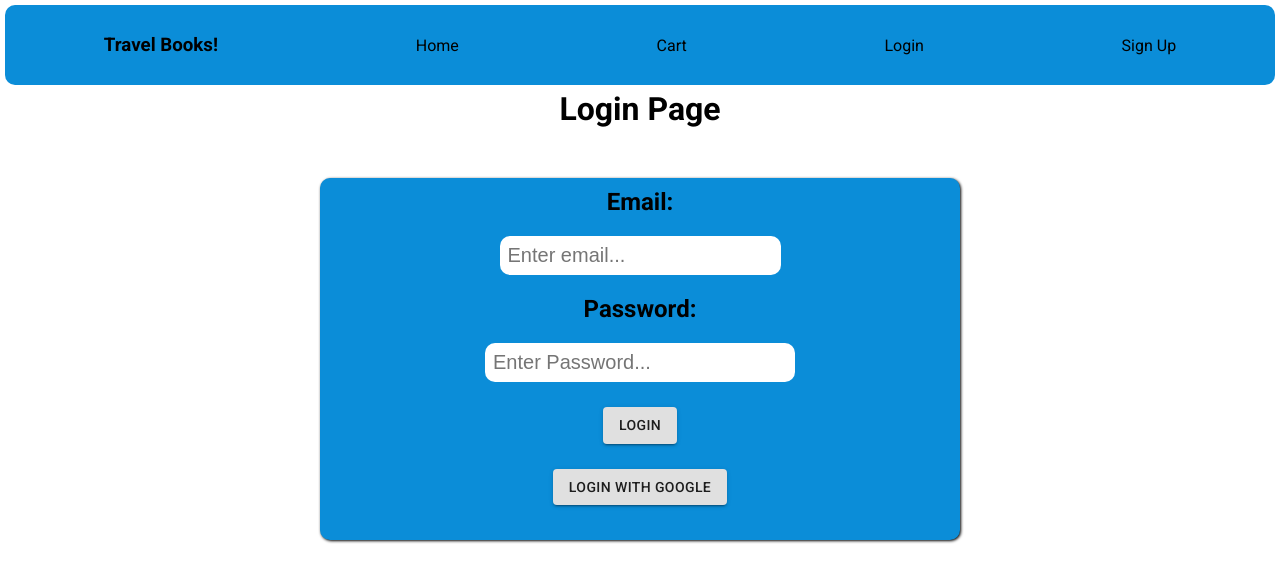
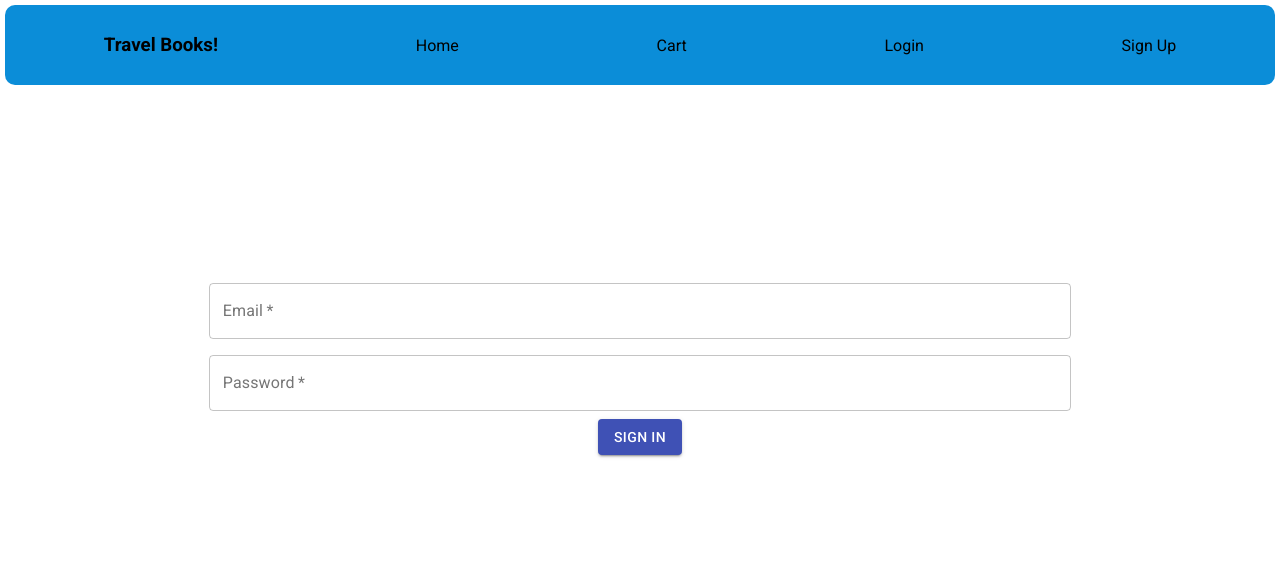
Before and after one commit to markpietan/Ecommerce_TravelBooks_Project, a React (Create React App) app: page /login in a window 1280 px wide. Shown: the top 582 px of the page. Built offline with nearby package versions, Linux system fonts and the light colour scheme.

Commit message:
worked on login and Material styling for login page

```diff
--- a/routes/users.js
+++ b/routes/users.js
@@ -16,6 +16,7 @@ const {
 usersRouter.post("/register", (req, res, next) => {
   const { email, password } = req.body;
   const SALT_COUNT = 10;
+  console.log(email, password)
   if (password.length < 8) {
     res.send({ message: "password must be 8 characters" });
   }
--- a/src/api/index.js
+++ b/src/api/index.js
@@ -1,8 +1,8 @@
 import axios from 'axios';
-
-export async function getSomething() {
+import {logInUser} from "./../../db/users"
+export async function logIn() {
   try {
-    const { data } = await axios.get('/api');
+    const { data } = await axios.get('/api/users/login');
     return data;
   } catch (error) {
     throw error;
--- a/src/components/App.js
+++ b/src/components/App.js
@@ -1,4 +1,4 @@
-import React from "react";
+import React, { useState } from "react";
 
 import { Nav, Home, Cart, Login, SignUp } from "./Links";
 
@@ -6,15 +6,27 @@ import { BrowserRouter as Router, Switch, Route } from "react-router-dom";
 
 import "./main.css";
 const App = () => {
+  const [currentUser, setcuurentUser] = useState(null);
+  async function onLogInClick(email, password) {
+    console.log(email, password);
+  }
   return (
     <Router>
       <div className="App">
         <Nav />
         <Switch>
-          <Route path="/home" component={Home} />
-          <Route path="/cart" component={Cart} />
-          <Route path="/login" component={Login} />
-          <Route path="/signup" component={SignUp} />
+          <Route path="/home">
+            <Home></Home>
+          </Route>
+          <Route path="/cart">
+            <Cart></Cart>
+          </Route>
+          <Route path="/login">
+            <Login onLogInClick={onLogInClick}></Login>
+          </Route>
+          <Route path="/signup">
+            <SignUp></SignUp>
+          </Route>
         </Switch>
       </div>
     </Router>
--- a/src/components/Links/Home.js
+++ b/src/components/Links/Home.js
@@ -1,4 +1,4 @@
-import React from "react";
+import React, {useState} from "react";
 import "./Home.css";
 import Button from "@material-ui/core/Button";
 import Item from "./Item.js";
--- a/src/components/Links/Login.css
+++ b/src/components/Links/Login.css
@@ -49,3 +49,11 @@
 .loginWithGoogle {
   margin-bottom: 25px;
 }
+
+
+form {
+  display: flex;
+  flex-direction: column;
+  place-items: center center;
+  padding: 15%;
+}
--- a/src/components/Links/Login.js
+++ b/src/components/Links/Login.js
@@ -1,48 +1,93 @@
 import React, { useState } from "react";
 import "./Login.css";
-import Button from "@material-ui/core/Button";
+import { Button, TextField, Container, Box } from "@material-ui/core";
 
-function Login() {
+function Login({ onLogInClick }) {
   const [email, setEmail] = useState("");
 
   const [password, setPassword] = useState("");
 
-  function onEmailChange(e){
-   setEmail(e.target.value)
+  function onEmailChange(e) {
+    setEmail(e.target.value);
   }
 
-  function onPasswordChange(e){
-    setPassword(e.target.value)
-   }
+  function onPasswordChange(e) {
+    setPassword(e.target.value);
+  }
 
   return (
-    <div className="loginPage">
-      <h1 className="loginTitle">Login Page</h1>
-      <div className="loginSection">
-        <h2 className="emailText">Email:</h2>
-        <input
-          type="text"
-          placeholder="Enter email..."
+    <Container>
+      <form>
+        <TextField
+          label="Email"
+          style={{ margin: 8 }}
+          placeholder="Enter email"
+          size="medium"
+          variant="outlined"
+          margin="normal"
           className="emailInput"
+          required
           value={email}
           onChange={onEmailChange}
-        ></input>
-        <h2 className="passwordText">Password:</h2>
-        <input
-          type="password"
-          placeholder="Enter Password..."
+          fullWidth
+        ></TextField>
+        <TextField
+          label="Password"
+          style={{ margin: 8 }}
+          placeholder="Enter password"
+          size="medium"
+          variant="outlined"
+          margin="normal"
           className="passwordInput"
+          required
           value={password}
           onChange={onPasswordChange}
-        ></input>
-        <div className="loginButton">
-          <Button variant="contained">Login</Button>
-        </div>
-        <div className="loginWithGoogle">
-          <Button variant="contained">Login With Google</Button>
-        </div>
-      </div>
-    </div>
+          type="password"
+          fullWidth
+        ></TextField>
+        <Button
+          type="submit"
+          color= "primary"
+          variant= "contained"
+          onClick={(e) => {
+            e.preventDefault();
+            if (email !== "" && password !== "") {
+              onLogInClick(email, password);
+            }
+
+          }}
+        >
+          Sign In
+        </Button>
+      </form>
+    </Container>
+    // <div className="loginPage">
+    //   <h1 className="loginTitle">Login Page</h1>
+    //   <div className="loginSection">
+    //     <h2 className="emailText">Email:</h2>
+    //     <input
+    //       type="text"
+    //       placeholder="Enter email..."
+    //       className="emailInput"
+    //       value={email}
+    //       onChange={onEmailChange}
+    //     ></input>
+    //     <h2 className="passwordText">Password:</h2>
+    //     <input
+    //       type="password"
+    //       placeholder="Enter Password..."
+    //       className="passwordInput"
+    //       value={password}
+    //       onChange={onPasswordChange}
+    //     ></input>
+    //     <div className="loginButton">
+    //       <Button variant="contained">Login</Button>
+    //     </div>
+    //     <div className="loginWithGoogle">
+    //       <Button variant="contained">Login With Google</Button>
+    //     </div>
+    //   </div>
+    // </div>
   );
 }
 
--- a/src/components/Links/SignUp.js
+++ b/src/components/Links/SignUp.js
@@ -38,7 +38,7 @@ export default class Registration extends Component {
 
     axios
       .post(
-        "http://localhost:5000/register",
+        "http://localhost:5000/api/users/register",
         {
           user: {
             email: email,
```
